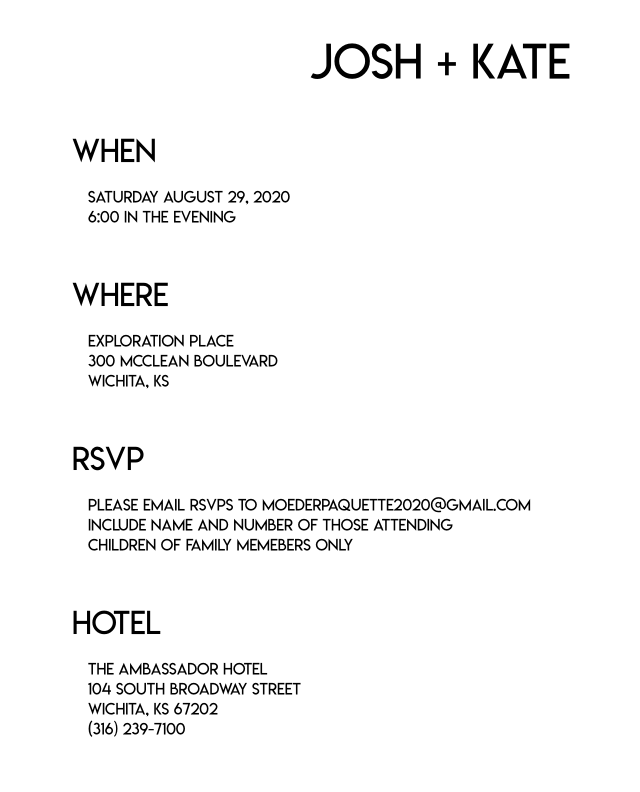
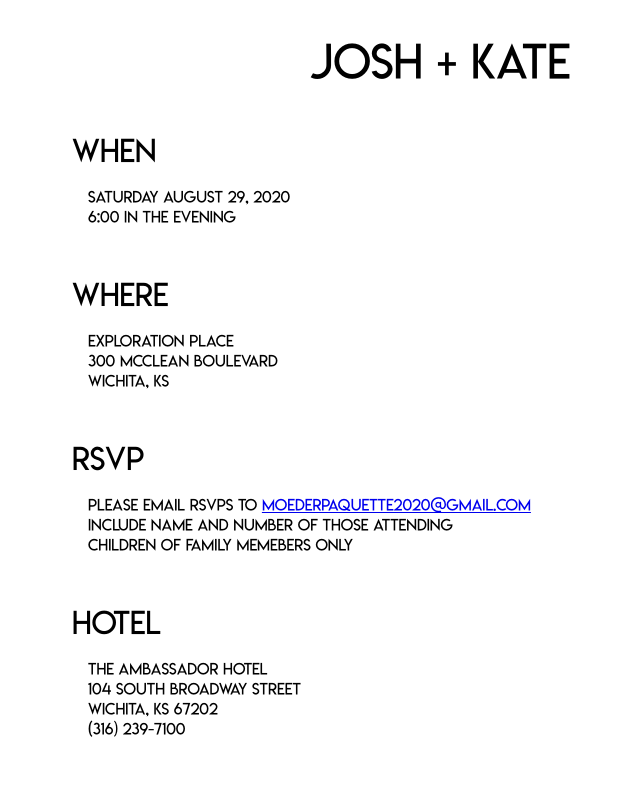
Before and after one commit to Joshpaq/wedding-website, a React (Create React App) app: page / in a window 1280 px wide. Shown: the top 792 px of the page, without its empty margins (200-840 px from the left). Built offline with nearby package versions, Linux system fonts and the light colour scheme.

Commit message:
email link

```diff
--- a/src/App.jsx
+++ b/src/App.jsx
@@ -36,7 +36,11 @@ const App = () => (
       <div>{strings.WHERE_BODY_3}</div>
     </Section>
     <Section title={strings.RSVP_TITLE}>
-      <div>{strings.RSVP_BODY_1}</div>
+      <div>
+        {strings.RSVP_BODY_1}
+        {' '}
+        <a href={`mailto:${strings.RSVP_EMAIL}`}>{strings.RSVP_EMAIL}</a>
+      </div>
       <div>{strings.RSVP_BODY_2}</div>
       <div>{strings.RSVP_BODY_3}</div>
     </Section>
--- a/src/strings.js
+++ b/src/strings.js
@@ -11,7 +11,8 @@ export default {
   WHERE_BODY_3: 'Wichita, KS',
 
   RSVP_TITLE: 'RSVP',
-    RSVP_BODY_1: 'Please email RSVPs to moederpaquette2020@gmail.com',
+  RSVP_BODY_1: 'Please email RSVPs to',
+  RSVP_EMAIL: 'moederpaquette2020@gmail.com',
   RSVP_BODY_2: 'Include name and number of those attending',
   RSVP_BODY_3: 'Children of family memebers only',
 
@@ -29,6 +30,6 @@ export default {
   REGISTRY_2_LINK: 'https://www.crateandbarrel.com/gift-registry/kate-moeder-and-josh-paquette/r6086637',
   REGISTRY_3_NAME: 'Target',
   REGISTRY_3_LINK: 'https://www.target.com/gift-registry/giftgiver?registryId=89e2e4cf45a24b72b2e978b406909f3c&type=WEDDING',
-    REGISTRY_4_NAME: `Traveler's Joy`,
-    REGISTRY_4_LINK: 'https://www.travelersjoy.com/moederpaquette2020'
+  REGISTRY_4_NAME: 'Traveler\'s Joy',
+  REGISTRY_4_LINK: 'https://www.travelersjoy.com/moederpaquette2020',
 }
```
Lines whose indentation alone changed are shown as unchanged.
